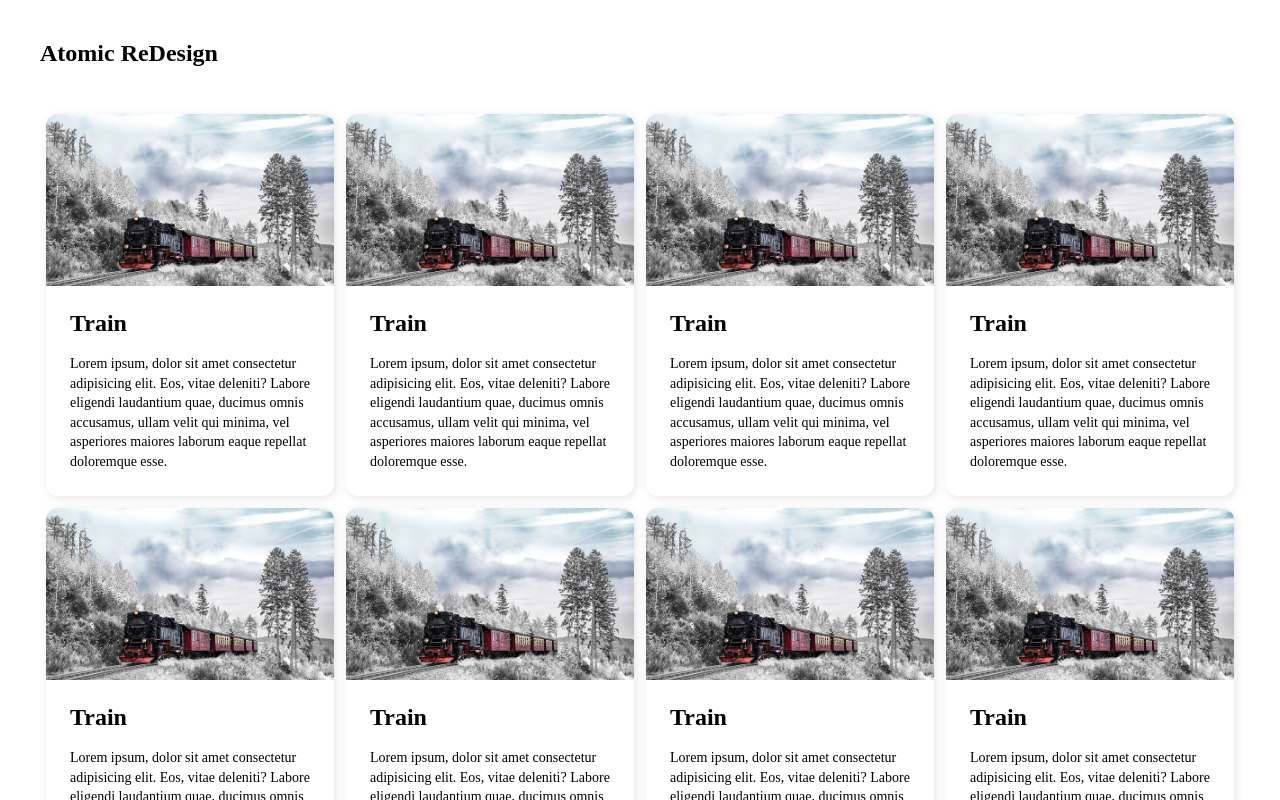
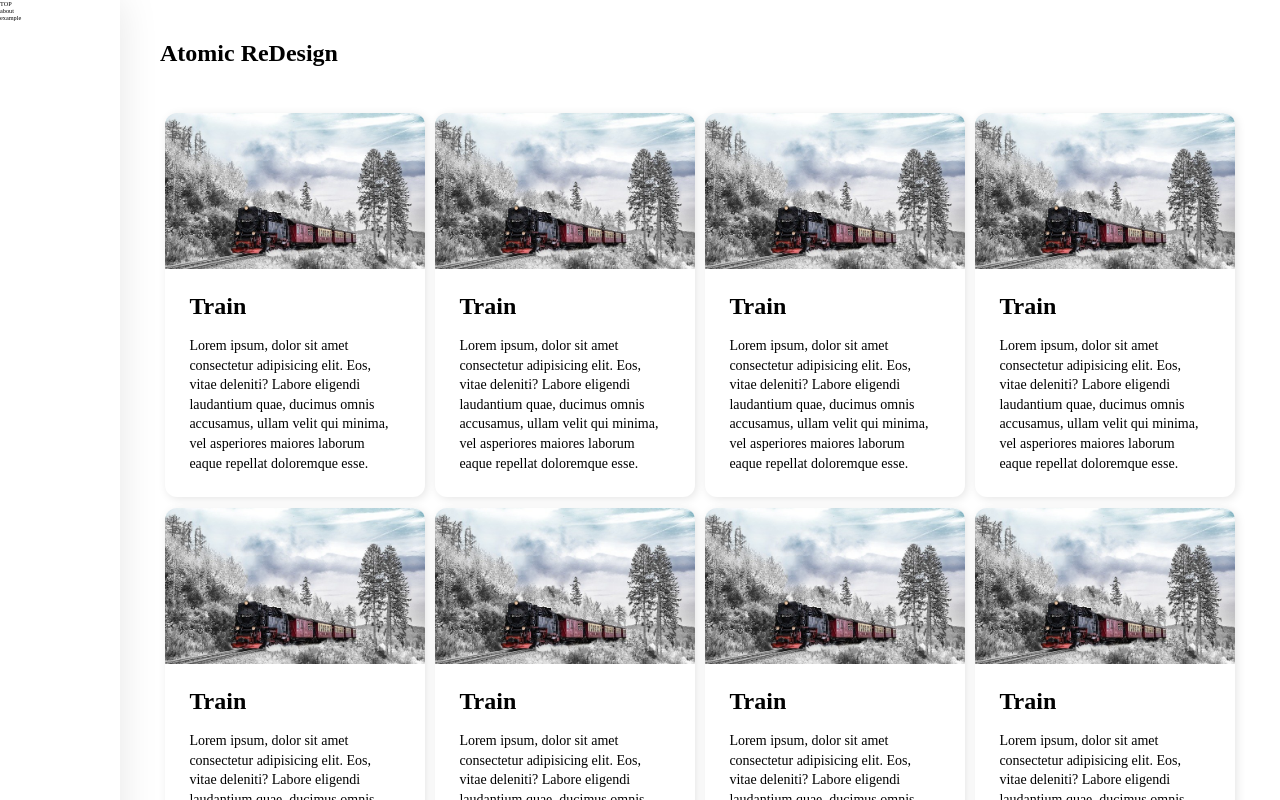
Before and after one commit to takefumi-yoshii/atomic-redesign, a Next.js app: page / in a window 1280 px wide. Shown: the top 800 px of the page. Built offline with nearby package versions, Linux system fonts and the light colour scheme.

Commit message:
refactor(component): migrate Layout to organisms

```diff
--- a/src/components/atoms/Layout/styles.module.css
+++ /dev/null
@@ -1,3 +0,0 @@
-.style {
-  padding: 40px;
-}
--- a/src/components/atoms/Layout/Layout.tsx
+++ b/src/components/organisms/Layout/Layout.tsx
@@ -1,7 +1,13 @@
 import * as React from "react";
+import { Aside } from "../Aside";
 import styles from "./styles.module.css";
 // _____________________________________________________________________________
 //
 export const Layout: React.FC = (props) => (
-  <div className={styles.style}>{props.children}</div>
+  <div className={styles.module}>
+    <div className={styles.aside}>
+      <Aside />
+    </div>
+    <div className={styles.main}>{props.children}</div>
+  </div>
 );
--- /dev/null
+++ b/src/components/organisms/Layout/styles.module.css
@@ -0,0 +1,12 @@
+.module {
+  display: flex;
+}
+.aside {
+  min-width: 120px;
+  min-height: 100vh;
+  background-color: #fff;
+  box-shadow: 0px 0px 40px rgba(0, 0, 0, 0.1);
+}
+.main {
+  padding: 40px;
+}
--- a/src/pages/about.tsx
+++ b/src/pages/about.tsx
@@ -1,5 +1,5 @@
 import { Footer } from "../components/atoms/Footer";
-import { Layout } from "../components/atoms/Layout";
+import { Layout } from "../components/organisms/Layout";
 import { Navigation } from "../components/organisms/Navigation";
 
 const Page = () => (
--- a/src/pages/example.tsx
+++ b/src/pages/example.tsx
@@ -1,5 +1,5 @@
 import { Footer } from "../components/atoms/Footer";
-import { Layout } from "../components/atoms/Layout";
+import { Layout } from "../components/organisms/Layout";
 import { Navigation } from "../components/organisms/Navigation";
 
 const Page = () => (
--- a/src/pages/index.tsx
+++ b/src/pages/index.tsx
@@ -1,7 +1,7 @@
+import { Footer } from "../components/atoms/Footer";
+import { Layout } from "../components/organisms/Layout";
+import { Navigation } from "../components/organisms/Navigation";
 import { TemplateTop } from "../components/templates/Top";
-import { Layout } from "../components/atoms/Layout";
-import { Footer } from "../components/atoms/Footer";
-import { Navigation } from "../components/organisms/Navigation";
 
 const Page = () => (
   <Layout>
```
Also changed, not shown: src/components/organisms/Layout/index.tsx (renamed from src/components/atoms/Layout/index.tsx), 1 other file (tests, documents, lock files or other folders).
